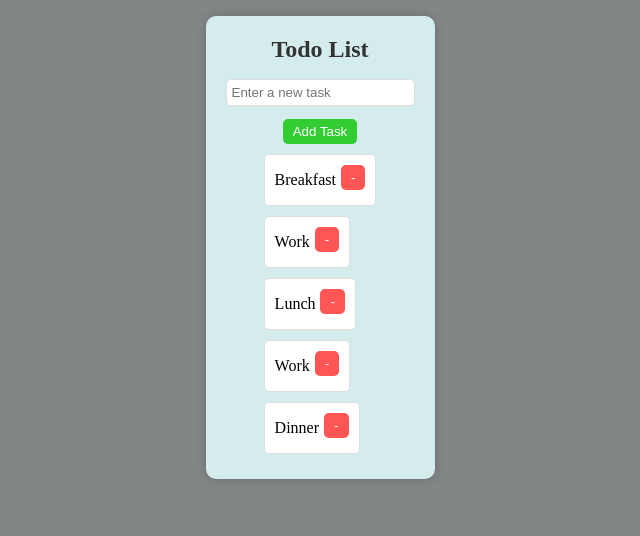
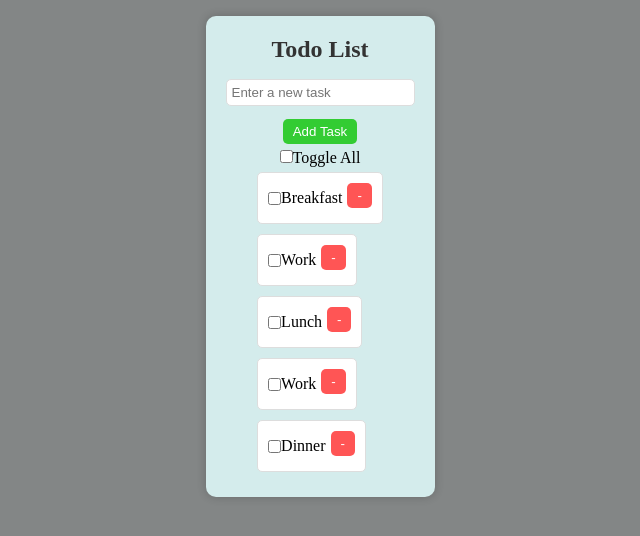
Before and after one commit to MadMachineGun/kazakov_hw_42_todo, a React (Create React App) app: page / in a window 1280 px wide. Shown: the top 536 px of the page, without its empty margins (320-960 px from the left). Built offline with nearby package versions, Linux system fonts and the light colour scheme.

Commit message:
togle-all

```diff
--- a/src/components/TodoApp/TodoList/TodoList.js
+++ b/src/components/TodoApp/TodoList/TodoList.js
@@ -1,17 +1,39 @@
-import React from 'react';
+import React, { useState } from 'react';
 import './todo-list.css';
 
-export default function TodoList({todos, onToggleTask, onDeleteTask}) {
+export default function TodoList({ todos, onToggleTask, onDeleteTask }) {
+    const [selectAll, setSelectAll] = useState(false);
+
+    const handleToggleAll = () => {
+        setSelectAll(!selectAll);
+        todos.forEach((todo, index) => onToggleTask(index, !selectAll));
+    };
+
     return (
+        <div>
+            <input
+                type="checkbox"
+                checked={selectAll}
+                onChange={handleToggleAll}
+            />
+            <label>Toggle All</label>
+
             <ul className='todo-list'>
                 {todos.map((todo, index) => (
                     <li
                         key={index}
                         onClick={() => onToggleTask(index)}
                     >
+                        <input
+                            type="checkbox"
+                            checked={todo.completed}
+                            onChange={() => onToggleTask(index)}
+                        />
+
                         <span
                             className={todo.completed ? 'completed' : ''}
-                        style={{marginRight: '5px'}}>
+                            style={{ marginRight: '5px' }}
+                        >
                             {todo.text}
                         </span>
                         <button
@@ -26,5 +48,6 @@ export default function TodoList({todos, onToggleTask, onDeleteTask}) {
                     </li>
                 ))}
             </ul>
+        </div>
     );
 }
```
Lines whose indentation alone changed are shown as unchanged.
